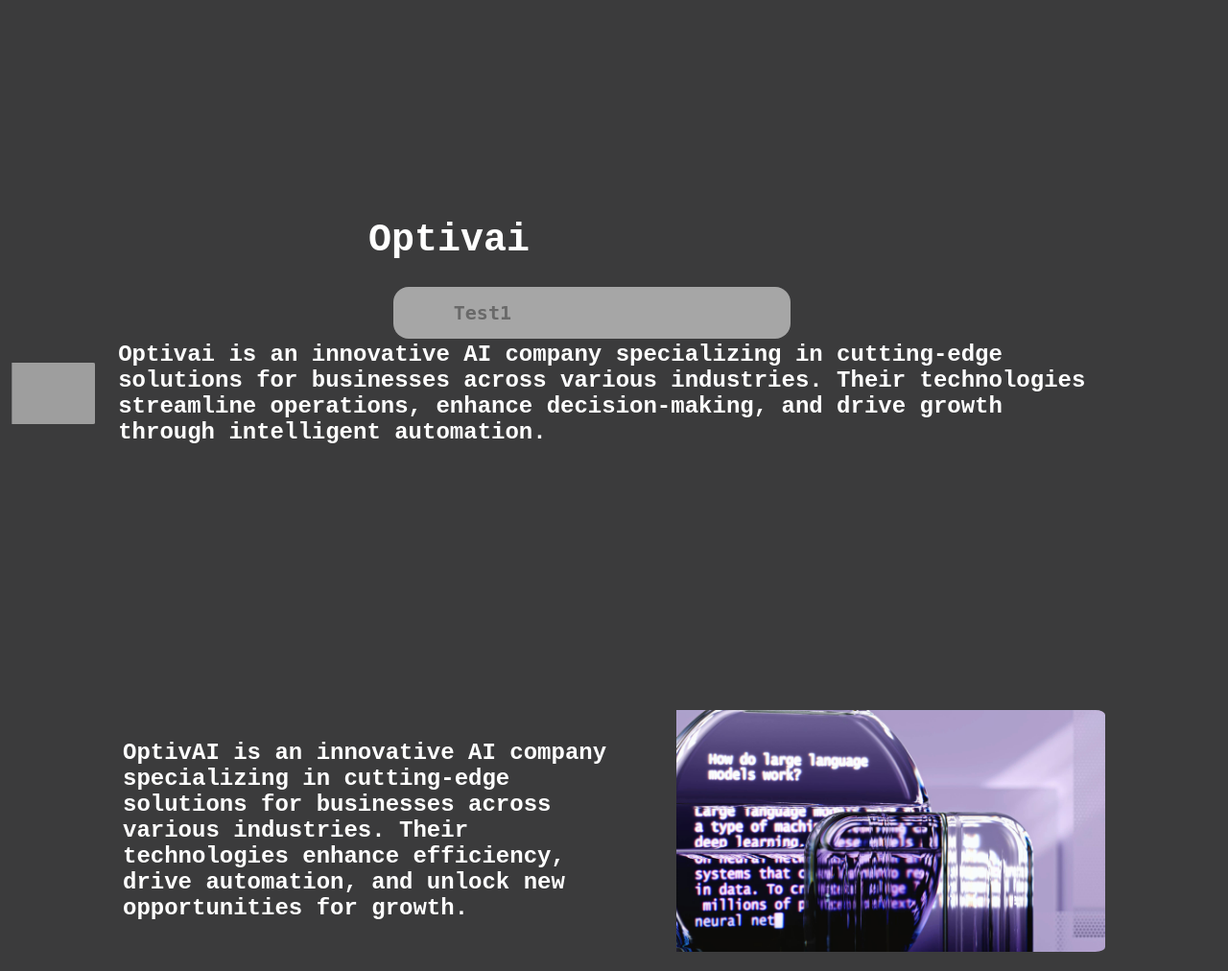
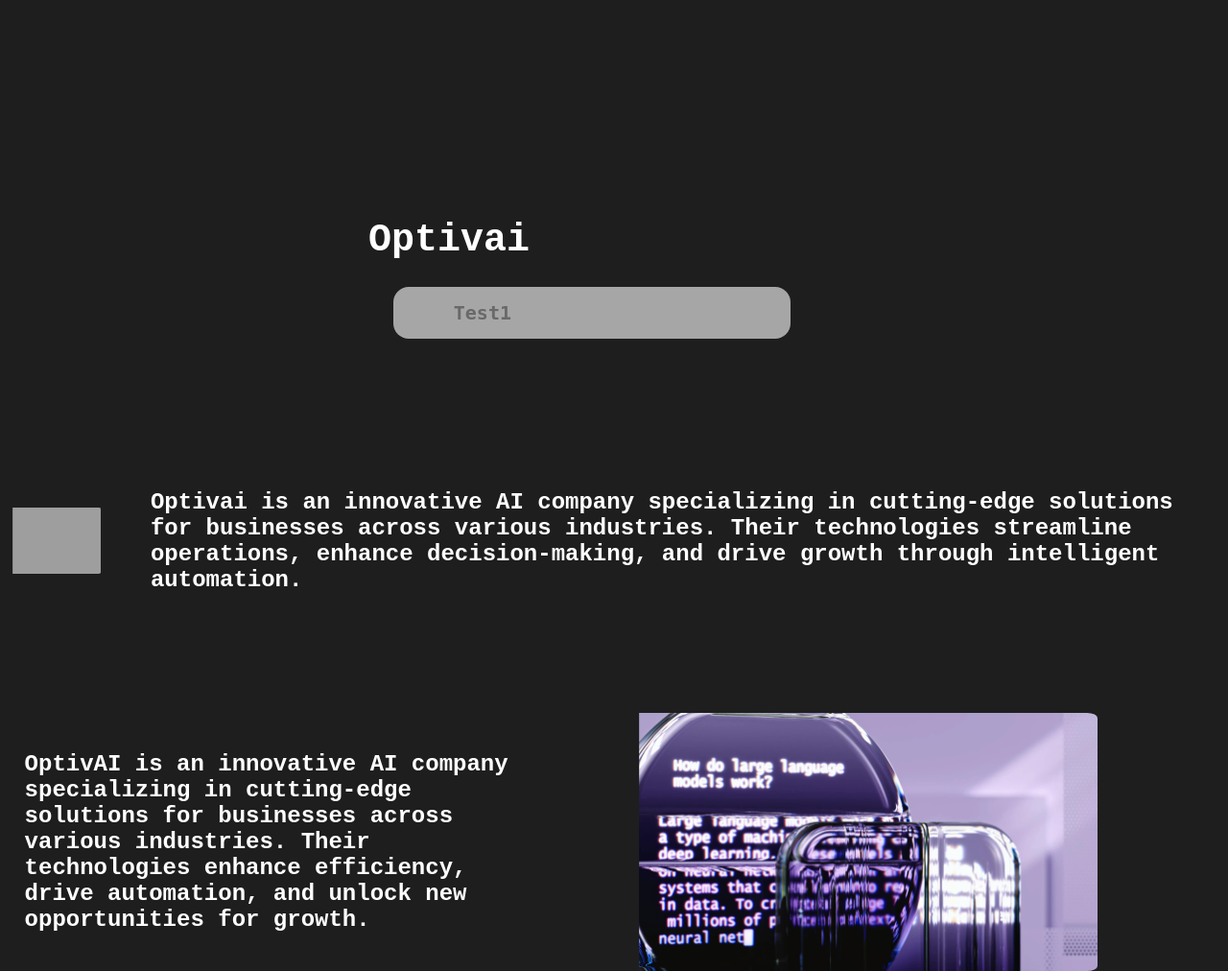
Before and after one commit to KamilDziuk/optivai, a PHP site: page / in a window 1280 px wide. Shown: the whole page at 96% size. Run offline with PHP 8.4, Linux system fonts and the light colour scheme; grey boxes are pictures that could not be loaded.

Commit message:
Improving responsiveness v5 (styles)

```diff
--- a/css/style.css
+++ b/css/style.css
@@ -13,7 +13,7 @@ a {
 html,
 body {
  color: #ffffff;
-background-color: rgb(59, 59, 60);
+background-color: rgb(30, 30, 30);
 font-family: 'Courier New', monospace;
 overflow-x: hidden;
 font-weight:300;
@@ -105,8 +105,7 @@ z-index: 998;
     #head
     {
         position: relative;
-        left: 50%;
-        transform: translateX(-50%);
+
         width: 97%;
         text-align: center;
         margin: 0px 0;
@@ -116,8 +115,9 @@ z-index: 998;
     .textHead
     {
 
+        transform: translateX(-20%);
+        left: 50%;
 
-        margin: 15px;
     }
 
     #head::after
@@ -130,6 +130,7 @@ background: rgba(0, 0, 0, 0);
 
     .textHead
 {
+
         font-size: 20px;
 }
     pre
--- a/index.php
+++ b/index.php
@@ -45,9 +45,9 @@
 
     <style>
   .container {
-position: absolute;
+position: relative;
 padding-top: 100px !important ;
-    margin-top: 20%;
+    margin-top: 30%;
   display: flex;
   align-items: center;
   justify-content: center
@@ -63,18 +63,18 @@ padding-left:10%;
 
 .text {
 
-
+  position: relative;
     padding-right:10%;
   font-size:12px;
-
+  padding: 2%
 }
 
 
 
 .container1 {
-position: absolute;
+position: relative;
 padding-top: 100px !important ;
-    margin-top: 50%;
+
   display: flex;
   align-items: center;
   justify-content: center
@@ -84,10 +84,10 @@ padding-top: 100px !important ;
 
 .text1 {
 
-
+  position: relative;
     padding-left:10%;
   font-size:12px;
-
+padding: 2%;
 }
 
 @media screen and (max-width:800px) {
@@ -124,7 +124,7 @@ display: block;
 
 .text1 {
 
-    margin-top: 50%;
+
 padding-left:0% !important;
 font-size:13px;
 
@@ -135,7 +135,6 @@ font-size:13px;
 
     .text1 {
 
-margin-top: 100%;
 padding-left:0% !important;
 font-size:13px;
 
@@ -147,12 +146,7 @@ font-size:13px;
 @media screen and (max-width:300px) {
 
 
-.text1 {
 
-margin-top: 110%;
-
-
-}
 
 
 }
```
